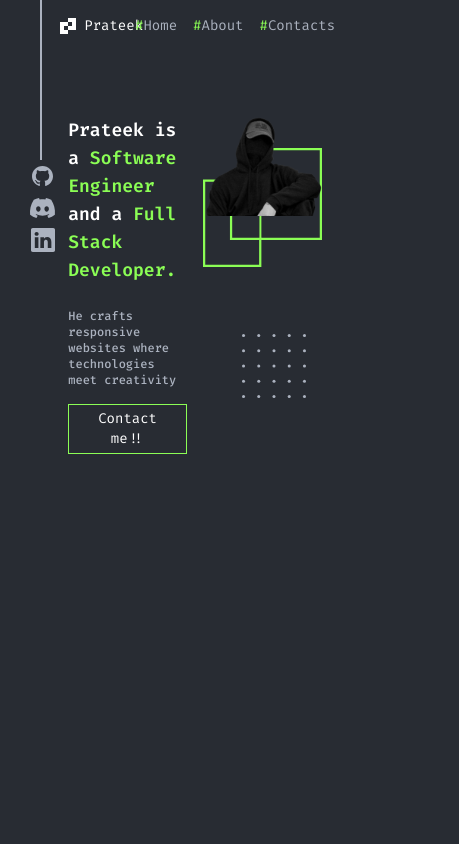
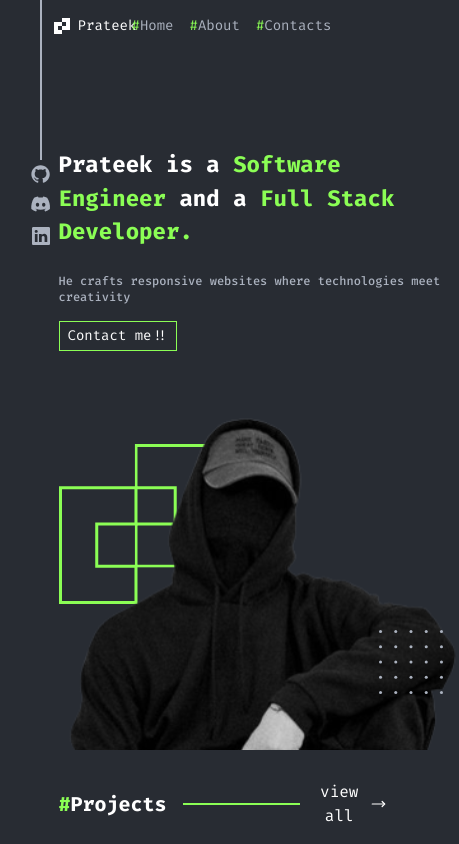
Before and after one commit to prateek3422/portfolio, a Next.js app: page / in a window 390 px wide. Shown: the whole page, 459 px wide, since content can reach past the window. Built offline with nearby package versions, Linux system fonts and the light colour scheme.

Commit message:
hero responsive

```diff
--- a/src/app/globals.css
+++ b/src/app/globals.css
@@ -1,8 +1,3 @@
 @tailwind base;
 @tailwind components;
 @tailwind utilities;
-
-
-body {
-  background-color: #282C33;
-}
--- a/src/app/layout.tsx
+++ b/src/app/layout.tsx
@@ -5,7 +5,7 @@ import Navbar from "@/components/Navbar";
 
 const inter = Inter({ subsets: ["latin"] });
 
-const FiraCode = Fira_Code({ subsets: ["latin"] });
+const FiraCode = Fira_Code({ subsets: ["cyrillic"] });
 
 export const metadata: Metadata = {
   title: "Create Next App",
@@ -19,7 +19,7 @@ export default function RootLayout({
 }>) {
   return (
     <html lang="en">
-      <body className={FiraCode.className}>
+      <body className={` ${FiraCode.className} bg-[#282C33] text-white`}>
         <Navbar />
         {children}
       </body>
--- a/src/app/page.tsx
+++ b/src/app/page.tsx
@@ -2,10 +2,10 @@ import Image from "next/image";
 
 export default function Home() {
   return (
-    <main className=" mt-20 mx-auto w-[65%]">
-      <div className="grid grid-cols-2 gap-4 ">
-        <div className="flex flex-col items-start justify-center gap-4">
-          <p className=" text-white text-lg font-semibold">
+    <main className=" mt-20 mx-auto w-[70%]">
+      <div className="grid  md:grid-cols-2 gap-8 md:gap-4 min-h-[calc(100vh-180px)]">
+        <div className="flex flex-col items-start mt-8 gap-4">
+          <p className=" text-white text-[1.4rem] font-bold">
             Prateek is a <span className="text-Primary">Software Engineer</span>{" "}
             and a <span className="text-Primary">Full Stack Developer.</span>
           </p>
@@ -19,7 +19,7 @@ export default function Home() {
           </button>
         </div>
 
-        <div className="relative">
+        <div className="relative h-max w-max mx-auto">
           <Image
             src="/Style=Outline.svg"
             alt="hero-left-img"
@@ -37,6 +37,35 @@ export default function Home() {
           />
         </div>
       </div>
+
+      <div className="flex items-center gap-4 justify-between">
+        <div className="flex items-center gap-4">
+          <h1 className="text-white text-xl font-bold  w-max ">
+            <span className="text-Primary">#</span>Projects
+          </h1>
+          <div className="w-[30vw] h-[2px] bg-Primary  "></div>
+        </div>
+
+        <button className="flex items-center gap-2">
+          view all
+          <svg
+            xmlns="http://www.w3.org/2000/svg"
+            width="24"
+            height="24"
+            viewBox="0 0 24 24"
+            fill="none"
+            stroke="currentColor"
+            strokeWidth="2"
+            strokeLinecap="round"
+            strokeLinejoin="round"
+          >
+            <path d="M18 8L22 12L18 16" />
+            <path d="M2 12H22" />
+          </svg>
+        </button>
+      </div>
+
+      <div></div>
     </main>
   );
 }
--- a/src/components/Navbar.tsx
+++ b/src/components/Navbar.tsx
@@ -11,21 +11,21 @@ const Navbar = () => {
         <img
           src="/Github.svg"
           alt=""
-          className=" fixed  left-[1.7rem] top-[10rem] "
+          className=" fixed  left-[1.7rem] top-[10rem]  w-7 aspect-square  object-fill"
         />
         <img
           src="/Discord.svg"
           alt=""
-          className=" fixed  left-[1.7rem] top-[12rem] "
+          className=" fixed  left-[1.8rem] top-[12rem]  w-6 aspect-square object-fill"
         />
         <img
           src="/Linkedin.svg"
           alt=""
-          className=" fixed  left-[1.7rem] top-[14rem] "
+          className=" fixed  left-[1.8rem] top-[14rem] w-6 aspect-square object-fill"
         />
       </div>
 
-      <div className=" flex justify-between items-center w-[65%] mx-auto mt-4">
+      <div className=" flex justify-between items-center w-[70%] mx-auto mt-4">
         <div className="flex items-center justify-center gap-2">
           <img src="/Union.svg" alt="" className="w-4" />
           <h1 className="text-white text-sm">Prateek</h1>
@@ -33,19 +33,19 @@ const Navbar = () => {
 
         <div className="nav flex gap-4 ">
           <Link
-            href="/"
+            href="#home"
             className=" list-none text-sm cursor-pointer text-Secondary visited:text-white"
           >
             <span className="text-Primary">#</span>Home
           </Link>
           <Link
-            href="/about"
+            href="#about"
             className="text-Secondary list-none text-sm cursor-pointer visited:text-white"
           >
             <span className="text-Primary">#</span>About
           </Link>
           <Link
-            href="/contacts"
+            href="#contacts"
             className="text-Secondary list-none text-sm cursor-pointer visited:text-white"
           >
             <span className="text-Primary">#</span>Contacts
```
